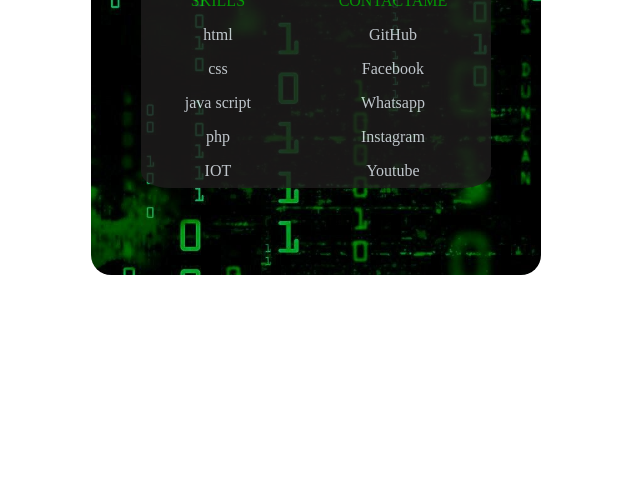
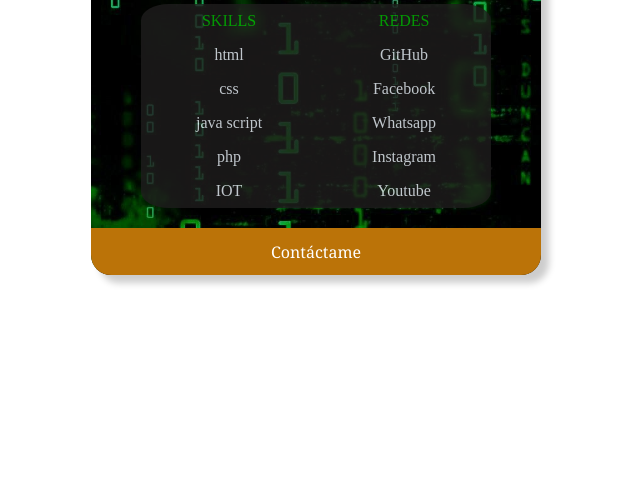
Before and after one commit to Daniel16121990/Tarjeta, a plain HTML site: page index.html in a window 1280 px wide. Shown: the part 303-800 px from the top of the page, without its empty margins (324-964 px from the left). Drawn offline with Linux system fonts and the light colour scheme.

Commit message:
adicioné en pie de tarjeta contáctame

```diff
--- a/estilos.css
+++ b/estilos.css
@@ -1,5 +1,8 @@
 .card
 {
+    display: flex;
+    flex-direction: column;
+    align-items: center;
     background-image: url("./imagenes/Matrix.jpeg");
     width: 450px;
     height: 570px;
@@ -7,7 +10,8 @@
     display: flex;
     justify-content: center;
     background-size: cover;
-
+    overflow: hidden;
+    box-shadow: 8px 8px 7px rgba(0, 0, 0, 0.2); /* Agrega la sombra aquí */
 
 }
 
@@ -55,6 +59,7 @@
     background: rgb(31, 29, 29);
     opacity: 80%;
     border-radius: 8%;
+    margin: 20px;
 }
 .cuerpo-skills{
     display: flex;
@@ -81,3 +86,16 @@ section:nth-child(3){
 .cuerpo-contactame p:first-child {
     color: rgb(4, 187, 4);
 }
+.contact {
+    display: flex;
+    justify-content: center;
+    align-items: center;
+    width: 100%;
+    height: 50px;
+    color: rgb(255, 255, 255);
+    background: rgb(187, 115, 8);
+    width: 100%;
+    font-family:Georgia, 'Times New Roman', Times, serif;
+
+
+}
--- a/index.html
+++ b/index.html
@@ -27,7 +27,7 @@
                         <p>IOT</p>
                     </div>
                     <div class="cuerpo-contactame">
-                        <p>CONTACTAME</p>
+                        <p>REDES</p>
                         <p>GitHub</p>
                         <p>Facebook</p>
                         <p>Whatsapp</p>
@@ -37,7 +37,12 @@
                 </section>
 
             </div>
+            <footer class="contact">
+                <div>Contáctame</div>
+            </footer>
         </div>
+
     </section>
+
 </body>
 </html>
```
